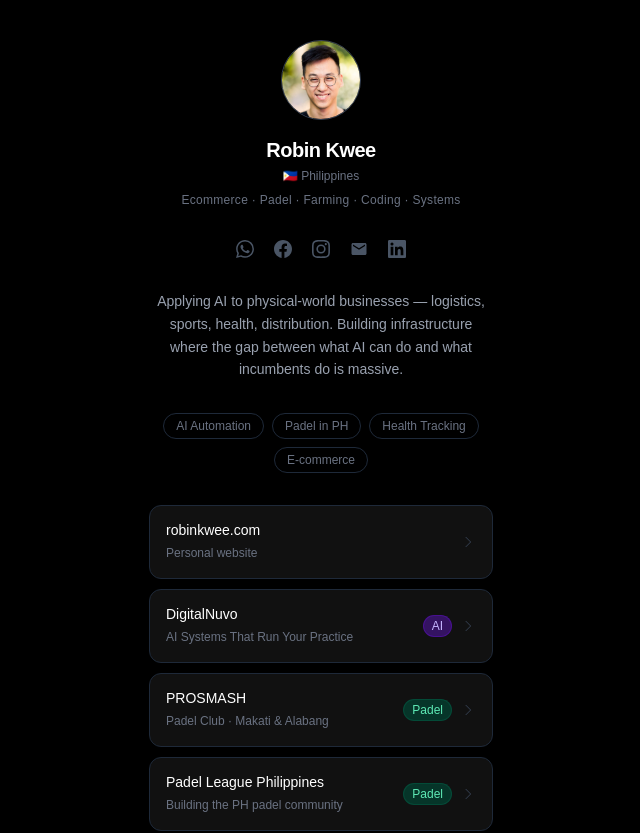
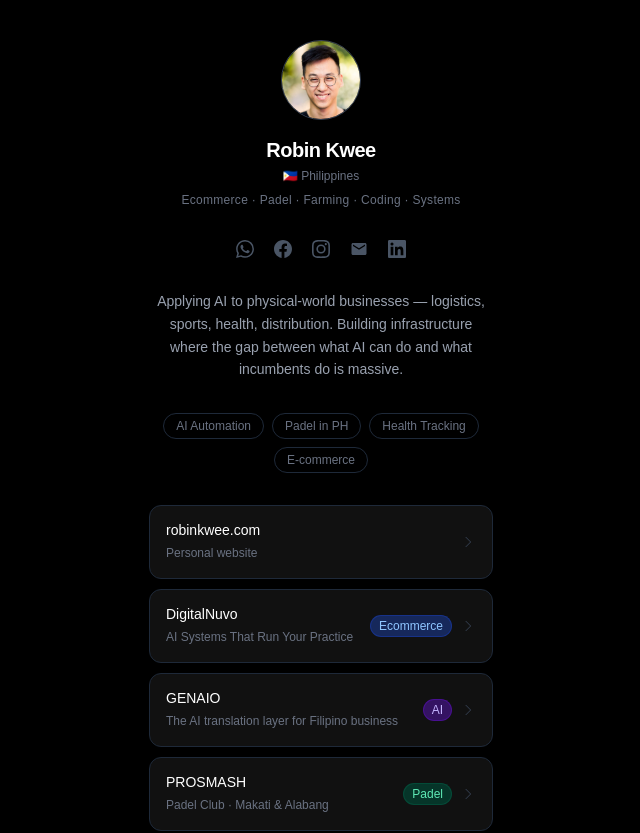
Before and after one commit to robinkwee/robinkwee, a Next.js app: page / in a window 1280 px wide. Shown: the top 833 px of the page, without its empty margins (319-959 px from the left). Built offline with nearby package versions, Linux system fonts and the light colour scheme.

Commit message:
feat: add GENAIO.org venture link, relabel DigitalNuvo as Ecommerce

```diff
--- a/app/ProfilePage.tsx
+++ b/app/ProfilePage.tsx
@@ -17,6 +17,12 @@
     label: 'DigitalNuvo',
     desc: 'AI Systems That Run Your Practice',
     href: 'https://digitalnuvo.com/',
+    tag: 'Ecommerce',
+  },
+  {
+    label: 'GENAIO',
+    desc: 'The AI translation layer for Filipino business',
+    href: 'https://genaio.org',
     tag: 'AI',
   },
   {
@@ -41,6 +47,7 @@
 
 const TAG_COLORS: Record<string, string> = {
   AI: 'bg-violet-900/60 text-violet-300 border-violet-800/50',
+  Ecommerce: 'bg-blue-900/60 text-blue-300 border-blue-800/50',
   Padel: 'bg-emerald-900/60 text-emerald-300 border-emerald-800/50',
   Health: 'bg-amber-900/60 text-amber-300 border-amber-800/50',
 };
```
